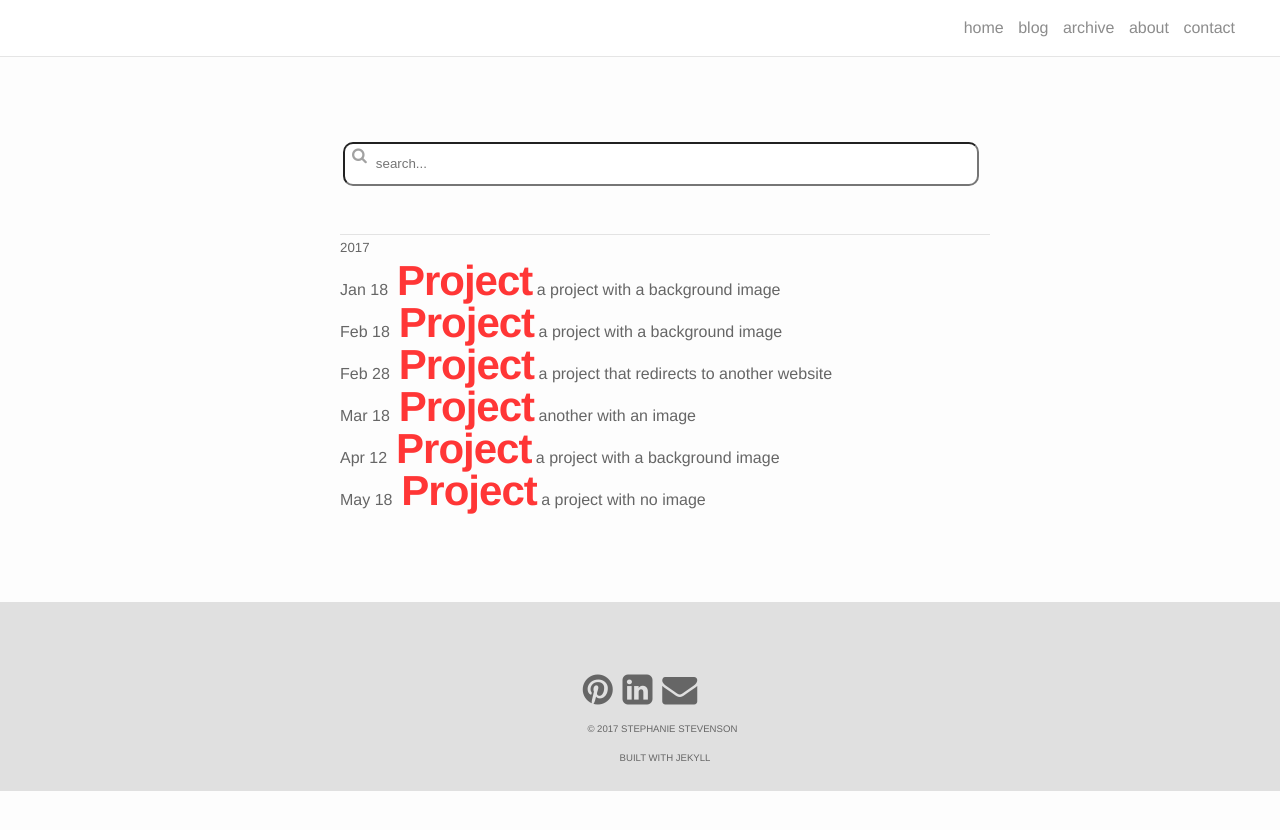
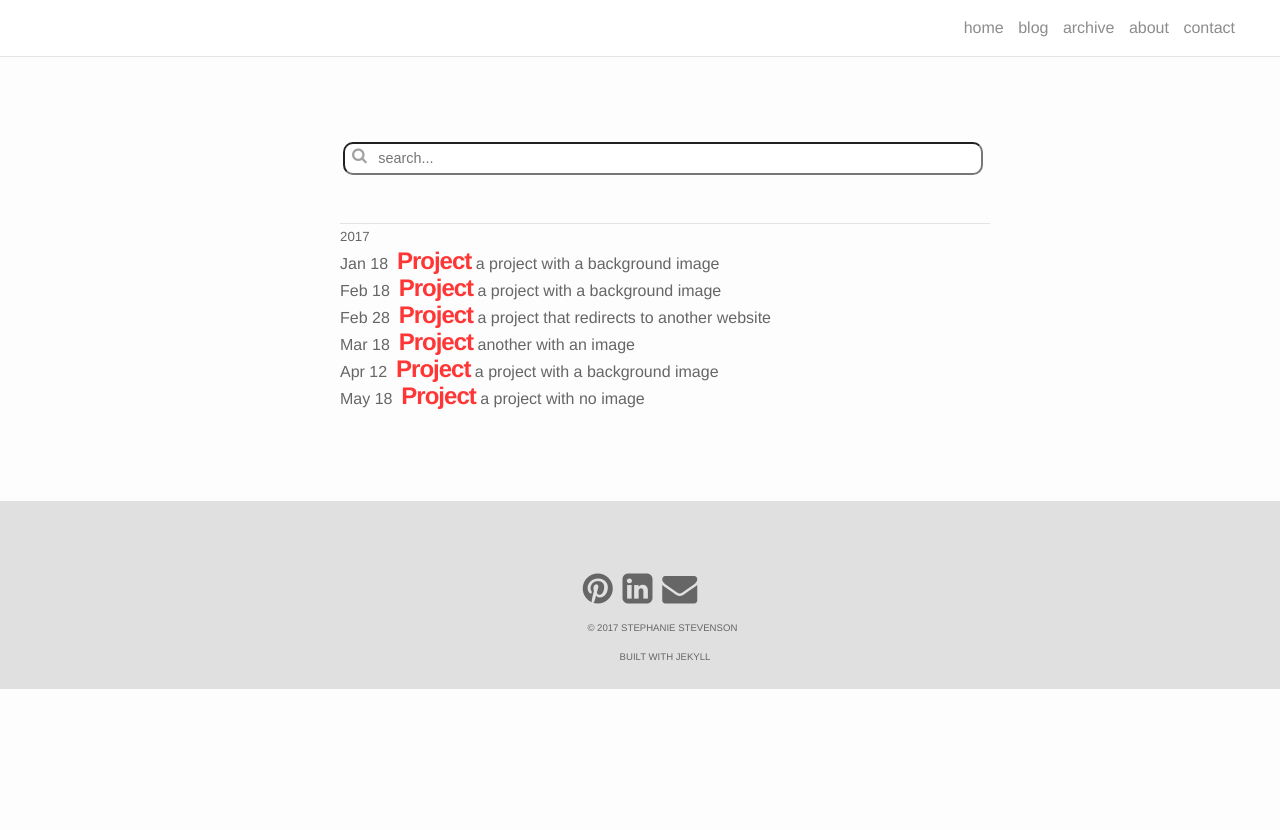
Before and after one commit to stephstevenson/stephstevenson.github.io, a Jekyll site: the page built from archive.html, in a window 1280 px wide. Shown: the top 830 px of the page. Built offline with Jekyll 4.4.1, drawn with Linux system fonts in a browser that asks for light colours; nearby versions of some CDN libraries.

Commit message:
:art: Modify site styling and formatting

```diff
--- a/_sass/_layout.scss
+++ b/_sass/_layout.scss
@@ -137,7 +137,7 @@ text-align: center;
 margin-bottom: $vertical-spacing-unit;
 }
 .post-title {
-font-size: 42px;
+font-size: 24px;
 letter-spacing: -1px;
 line-height: 1;
 @include media-query($on-laptop) {
@@ -321,10 +321,10 @@ font-size: $caption_font_size;
 		}
 	}
 	#search-input {
-		font-size: _font(hdr-size-smaller);
+		font-size: 0.9em;
 		display: inline-block;
 		box-size: border-box;
-		height: 2em;
+		height: 1em;
 		width: 100%;
 		border-radius: 10px;
 		padding: 0.5em 0.5em 0.5em 2.35em;
```
